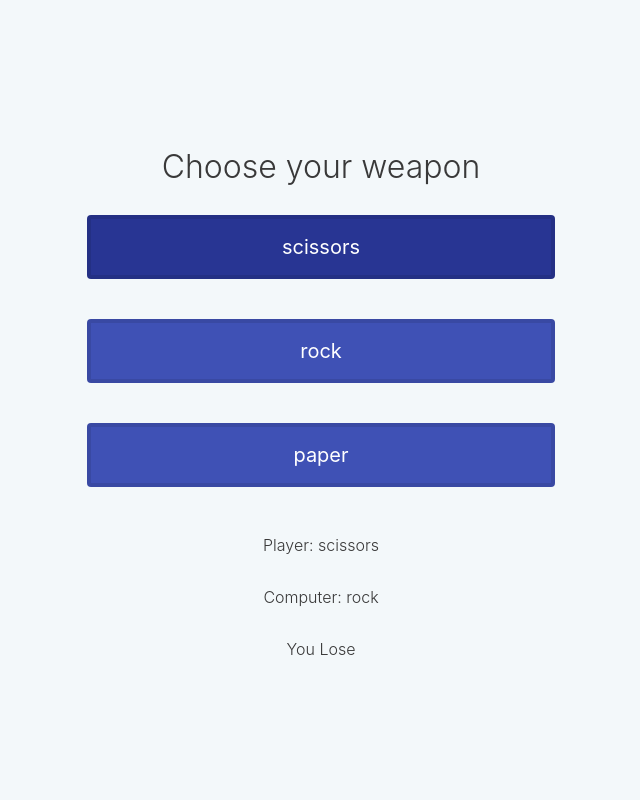
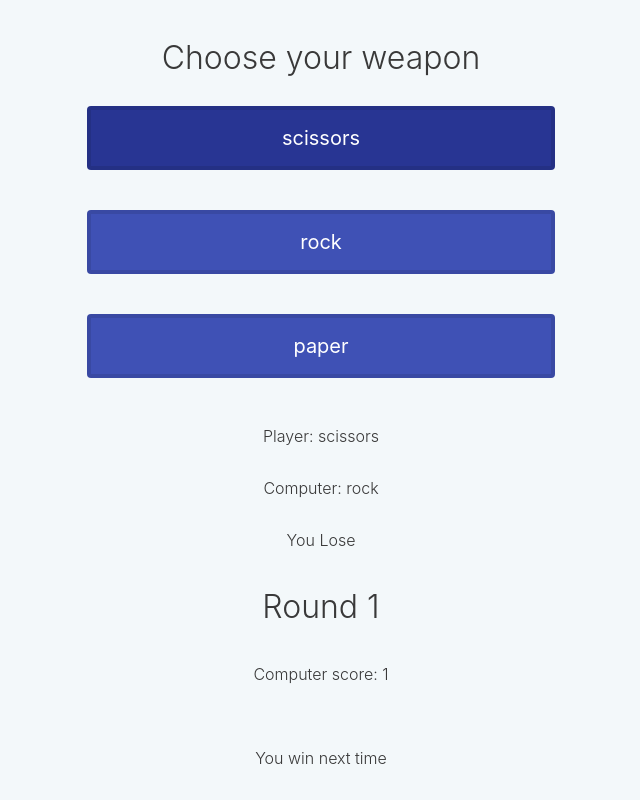
Before and after one commit to soniikot/rock-paper-scissors, a plain HTML site: page index.html in a window 1280 px wide. Both pictures are taken after a click on the button "scissors". Shown: the whole page, without its empty margins (319-959 px from the left). Drawn offline with Linux system fonts and the light colour scheme.

Commit message:
add checkwinnerfunction

```diff
--- a/index.html
+++ b/index.html
@@ -6,7 +6,7 @@
   <link rel="stylesheet" href="style.css">
 </head>
 <body>
-  <div class="wrapper">
+  <div class="wrapper" id="container">
     <h1>Choose your weapon</h1>
 
       <button class="buttons">scissors</button>
@@ -15,7 +15,7 @@
     <p class="gameText" id="playerChoice">You choice</p>
     <p class="gameText" id="computerChoice">Computer's choice</p>
     <p class="gameText" id='result'></p>
+    <script src="rps.js" > </script>
   </div>
-<script src="rps.js"> </script>
 </body>
 </html>
--- a/rps.js
+++ b/rps.js
@@ -1,54 +1,59 @@
+let playerSelection;
+let computerSelection;
+let result;
+let playerScore = 0;
+let computerScore = 0;
+let round = 1;
+
+const roundText = document.createElement('h1');
 const playerText = document.querySelector('#playerChoice');
 const computerText = document.querySelector('#computerChoice');
 const resultText = document.querySelector('#result');
 const buttons = document.querySelectorAll('.buttons');
- let playerSelection;
- let computerSelection;
-let result;
+const container = document.querySelector('#container');
+const computerScoreText = document.createElement('p');
+const playerScoreText = document.createElement('p');
+const finalText = document.createElement('p');
 
-buttons.forEach(button => button.addEventListener('click',()=>{
-  playerSelection =button.textContent;
+container.appendChild(roundText);
+container.appendChild(computerScoreText);
+container.appendChild(playerScoreText);
+container.appendChild(finalText);
+
+
+
+  buttons.forEach(button => button.addEventListener('click', () => {
+
+    roundText.textContent = `Round ${round}`;
+    playerSelection = button.textContent;
     getComputerChoice();
     playerText.textContent = `Player: ${playerSelection}`;
     computerText.textContent = `Computer: ${computerSelection}`;
+
     resultText.textContent = playRound();
 
-}))
-function getComputerChoice(){
-  let choice = ['rock', 'paper','scissors'];
+  round++;
+
+
+   checkWinner();
+
+  }
+
+
+
+
+  ))
+
+
+function getComputerChoice() {
+  let choice = ['rock', 'paper', 'scissors'];
   computerSelection = choice[Math.floor(Math.random() * 3)];
   return computerSelection;
 }
 
 
-//let playerSelection = getPlayerChoice();
-//let computerSelection =getComputerChoice();
-//let playerScore = 0;
-//let computerScore = 0;
-
-
-
-/*function handleClick(event) {
-  if (event.target.tagName !== "BUTTON") {
-    return;
-  }
-  let playerChoice = event.target.innerText;
-  document
-    .querySelector("#result")
-    .innerText = playerChoice;
-}
-document
-  .querySelector(".buttons")
-  .addEventListener("click", handleClick);
-*/
-
-
-
-
-
-
-
 function playRound() {
+  {
 
 
     if (playerSelection == computerSelection) {
@@ -56,41 +61,34 @@ function playRound() {
     }
 
 
-else if(computerSelection == "rock" && playerSelection =="paper" ||
-computerSelection == "paper" && playerSelection =="scissors" ||
-computerSelection == "scissors" && playerSelection =="rock"){
-  // playerScore ++;
-    return  "You Win!";
+    else if (computerSelection == "rock" && playerSelection == "paper" ||
+      computerSelection == "paper" && playerSelection == "scissors" ||
+      computerSelection == "scissors" && playerSelection == "rock") {
+      playerScore = playerScore + 1;
+      playerScoreText.textContent = `Your score: ${playerScore}`;
+
+      return "You Win!";
     }
 
-  /* else if (playerSelection!=("rock" || "paper" || "scissors")){
-    return "Check you selection";
-  }*/
+
     else {
-       // computerScore++;
+      computerScore = computerScore + 1;
+      computerScoreText.textContent = `Computer score: ${computerScore}`;
       return "You Lose";
     }
   }
-
-    /*function game(){
-     for (let round = 1; round <= 5; round++) {
-       let playerSelection = getPlayerChoice();
-        let computerSelection = getComputerChoice();
-
-        let roundResult = playRound(computerSelection, playerSelection);
-        console.log('You chooses: ' + playerSelection);
-        console.log('Computer chooses: ' + computerSelection);
-        console.log('Round ' + round + ': ' + roundResult);
 }
 
+
+function checkWinner() {
+  {
     if (playerScore > computerScore) {
-        console.log('You win! Your Score: ' + playerScore + ' Computer Score: ' + computerScore);
+      finalText.textContent = 'You are the best!';
     } else if (playerScore < computerScore) {
-        console.log('You lose! Your Score: ' + playerScore + ' Computer Score: ' + computerScore);
+      finalText.textContent = 'You win next time';
     } else {
-        console.log('Draw! Your Score: ' + playerScore + ' Computer Score: ' + computerScore);
+      finalText.textContent = 'You and computer are both good!';
+    }
   }
 
 }
-
-game()*/
```
Lines whose indentation alone changed are shown as unchanged.
